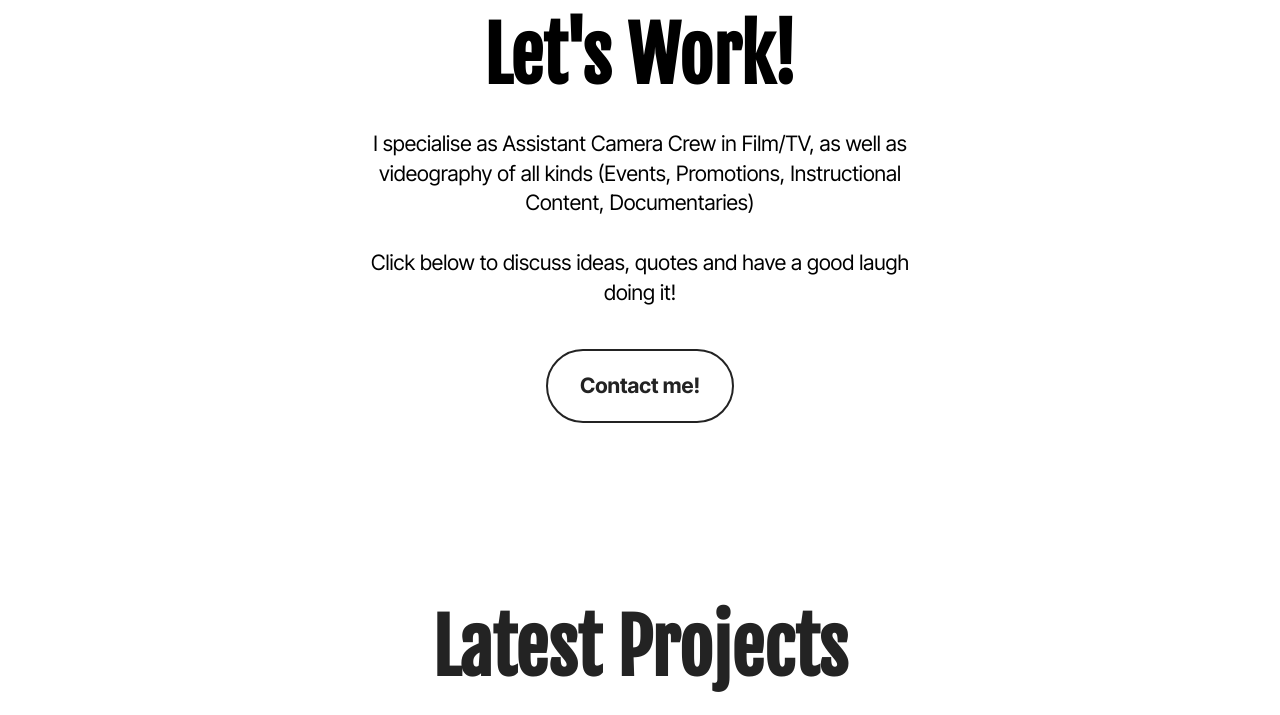
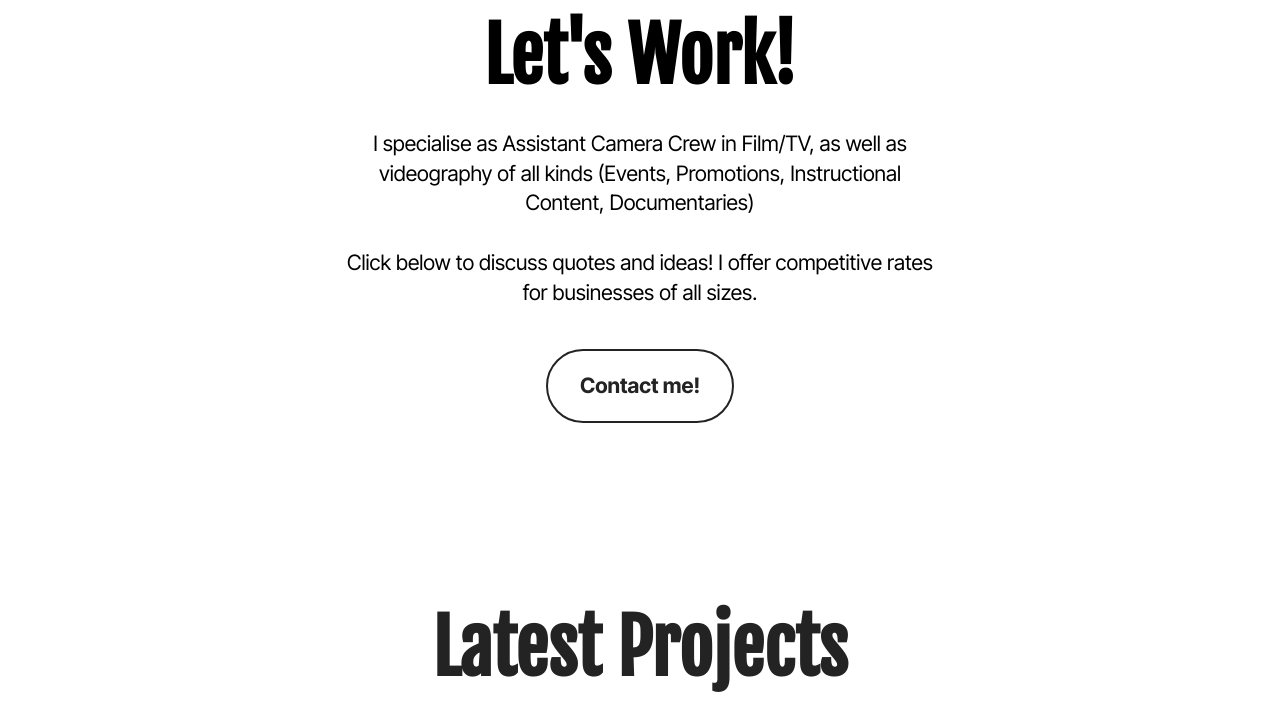
Before and after one commit to lxrdaal/website-demo, a plain HTML site: page index.html in a window 1280 px wide. Shown: the part 880-1595 px from the top of the page. Drawn offline with Linux system fonts and the light colour scheme; files whose address does not match are found by name.

Commit message:
Update index.html

```diff
--- a/index.html
+++ b/index.html
@@ -89,7 +89,7 @@
             <div class="content-wrap col-12 col-md-6">
                 <h1 class="mbr-section-title mbr-fonts-style mbr-white mb-4 display-1"><strong>Let's Work!</strong></h1>
 
-                <p class="mbr-fonts-style mbr-text mbr-white mb-4 display-7">I specialise as Assistant Camera Crew in Film/TV, as well as videography of all kinds (Events, Promotions, Instructional Content, Documentaries)<br><br>Click below to discuss ideas, quotes and have a good laugh doing it!</p>
+                <p class="mbr-fonts-style mbr-text mbr-white mb-4 display-7">I specialise as Assistant Camera Crew in Film/TV, as well as videography of all kinds (Events, Promotions, Instructional Content, Documentaries)<br><br>Click below to discuss quotes and ideas! I offer competitive rates for businesses of all sizes.</p>
                 <div class="mbr-section-btn"><a class="btn btn-black-outline display-7" href="mailto:hello@abdullahfilms.com">Contact me!</a></div>
             </div>
         </div>
```
